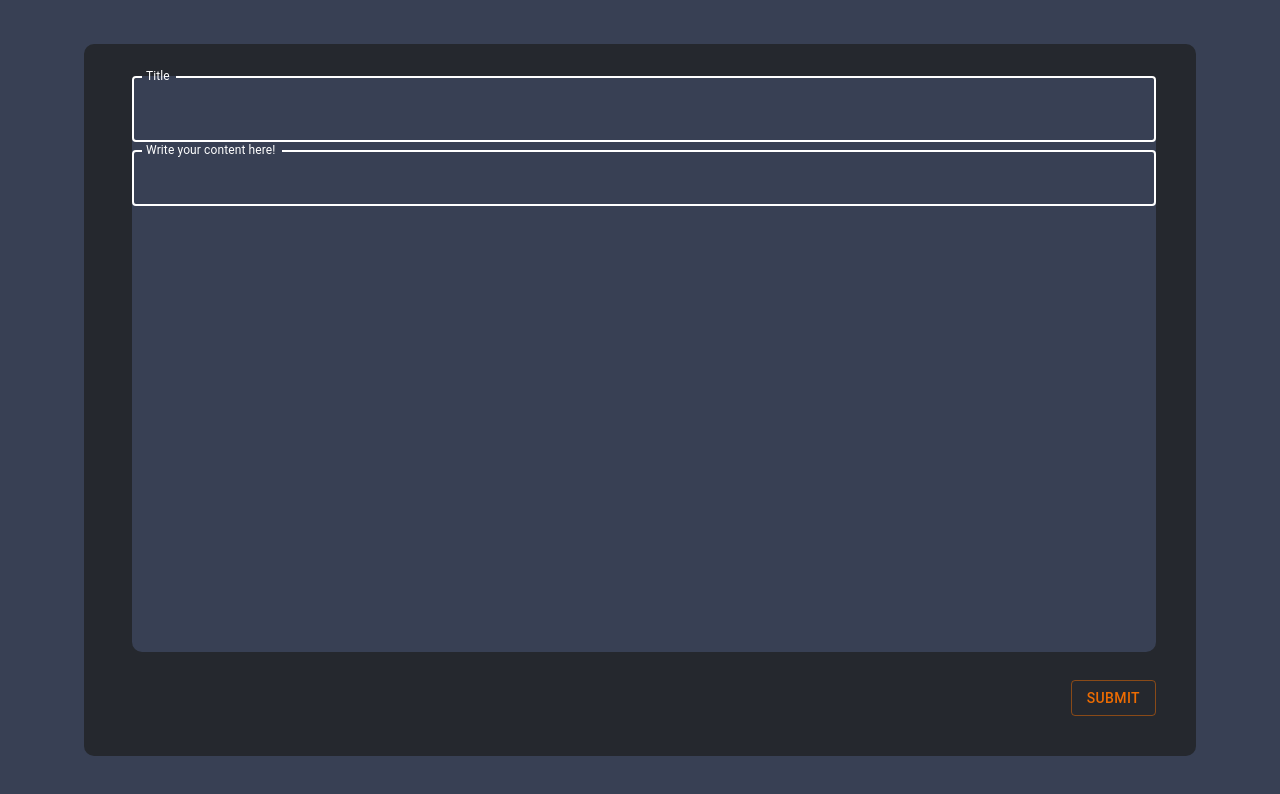
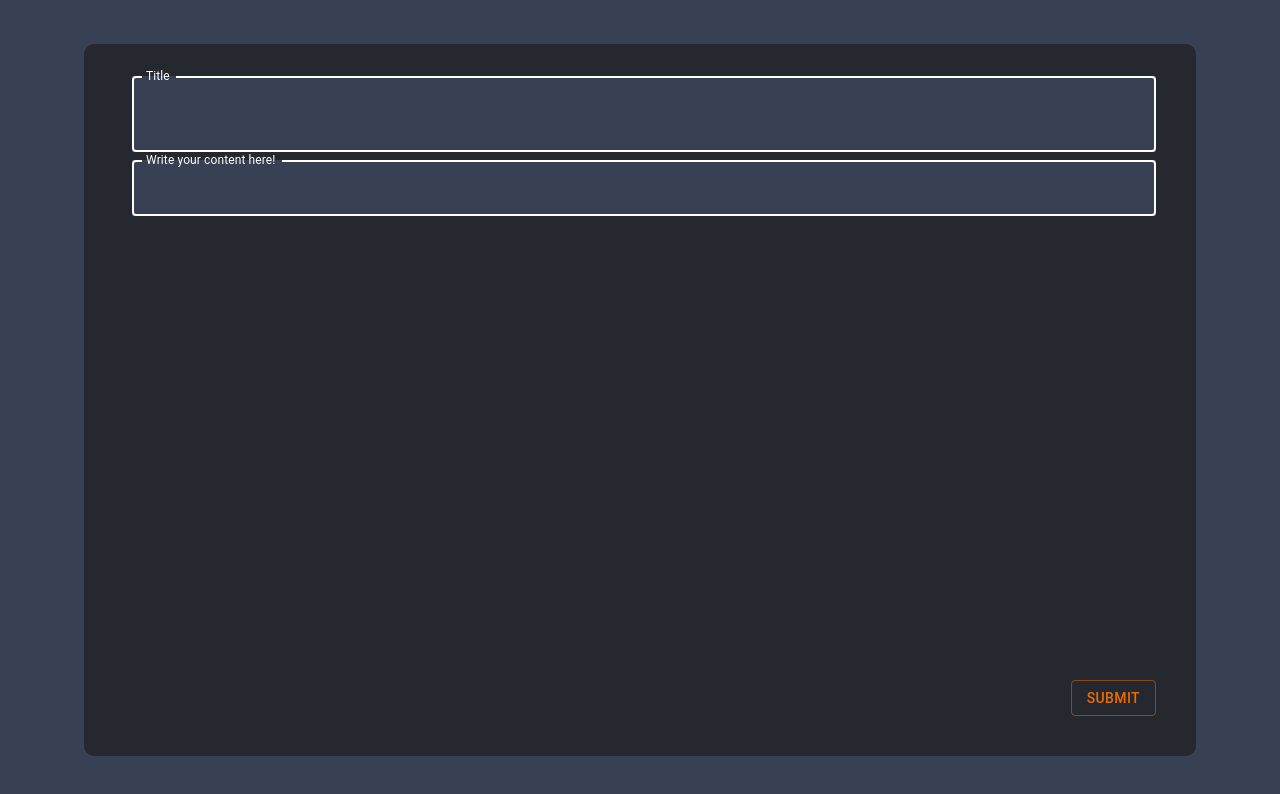
Before and after one commit to cr9169/TechOps, a React (Vite) app in the folder front/: page / in a window 1280 px wide. Shown: the top 794 px of the page. Built offline with nearby package versions, Linux system fonts and the light colour scheme.

Commit message:
ui background and text restrictions

```diff
--- a/front/src/components/HomePage/HomePage.scss
+++ b/front/src/components/HomePage/HomePage.scss
@@ -22,7 +22,7 @@
 }
 
 .box-main-orientation {
-  background-color: #384054;
+  background-color: #25282e;
   height: 90%;
   width: 100%;
   display: flex;
@@ -34,7 +34,7 @@
 .title-box-main-orientation {
   // display: flex;
   // flex-direction: row;
-  font-size: large;
+  // font-size: large;
 }
 
 .content-box-main-orientation {
--- a/front/src/components/HomePage/HomePage.tsx
+++ b/front/src/components/HomePage/HomePage.tsx
@@ -34,7 +34,6 @@ const HomePage = ({}: {}) => {
               focused
               className="title-box-main-orientation"
               label="Title"
-              multiline
               value={articleTitle}
               onChange={handleArticleTitleChange}
             ></TextField>
--- a/front/src/components/HomePage/Themes.tsx
+++ b/front/src/components/HomePage/Themes.tsx
@@ -1,7 +1,7 @@
 import { Theme, createTheme } from "@mui/material/styles";
 import { outlinedInputClasses } from "@mui/material/OutlinedInput";
 
-const myBody2FontSize = "35px";
+const myBody2FontSize = "30px";
 
 class HomePageThemes {
   static titleTextFieldTheme = (outerTheme: Theme) =>
@@ -10,18 +10,27 @@ class HomePageThemes {
         mode: outerTheme.palette.mode,
         text: {
           primary: "#e0492a"
+        },
+        background: {
+          default: "#384054" // Set the default background color of the theme
         }
       },
       components: {
         MuiTextField: {
+          defaultProps: {
+            inputProps: {
+              maxLength: 60
+            }
+          },
           styleOverrides: {
             root: {
+              backgroundColor: "#384054", // Set the TextField background color
               "--TextField-brandBorderColor": "#384054",
               "--TextField-brandBorderHoverColor": "#ffff",
               "--TextField-brandBorderFocusedColor": "#ffff",
               "& .MuiInputBase-input": {
-                fontSize: myBody2FontSize, // this is the default mui body2 font-size
-                lineHeight: "25px" // and any other styles you want...
+                fontSize: myBody2FontSize,
+                lineHeight: "30px"
               },
               "& label.Mui-focused": {
                 color: "var(--TextField-brandBorderFocusedColor)"
@@ -35,6 +44,7 @@ class HomePageThemes {
               borderColor: "var(--TextField-brandBorderColor)"
             },
             root: {
+              backgroundColor: "#384054", // Set the OutlinedInput background color
               [`&.Mui-focused .${outlinedInputClasses.notchedOutline}`]: {
                 borderColor: "var(--TextField-brandBorderFocusedColor)"
               }
@@ -44,6 +54,7 @@ class HomePageThemes {
         MuiFilledInput: {
           styleOverrides: {
             root: {
+              backgroundColor: "#384054", // Set the FilledInput background color
               "&:before, &:after": {
                 borderBottom: "2px solid var(--TextField-brandBorderColor)"
               },
@@ -60,6 +71,7 @@ class HomePageThemes {
         MuiInput: {
           styleOverrides: {
             root: {
+              backgroundColor: "#384054", // Set the Input background color
               "&:before": {
                 borderBottom: "2px solid var(--TextField-brandBorderColor)"
               },
@@ -88,10 +100,11 @@ class HomePageThemes {
         MuiTextField: {
           styleOverrides: {
             root: {
+              backgroundColor: "#384054",
+
               "--TextField-brandBorderColor": "#384054",
               "--TextField-brandBorderHoverColor": "#ffff",
               "--TextField-brandBorderFocusedColor": "#ffff",
-
               "& label.Mui-focused": {
                 color: "var(--TextField-brandBorderFocusedColor)"
               }
@@ -104,6 +117,7 @@ class HomePageThemes {
               borderColor: "var(--TextField-brandBorderColor)"
             },
             root: {
+              backgroundColor: "#384054",
               [`&.Mui-focused .${outlinedInputClasses.notchedOutline}`]: {
                 borderColor: "var(--TextField-brandBorderFocusedColor)"
               }
@@ -113,6 +127,7 @@ class HomePageThemes {
         MuiFilledInput: {
           styleOverrides: {
             root: {
+              backgroundColor: "#384054",
               "&:before, &:after": {
                 borderBottom: "2px solid var(--TextField-brandBorderColor)"
               },
@@ -129,6 +144,7 @@ class HomePageThemes {
         MuiInput: {
           styleOverrides: {
             root: {
+              backgroundColor: "#384054",
               "&:before": {
                 borderBottom: "2px solid var(--TextField-brandBorderColor)"
               },
```
